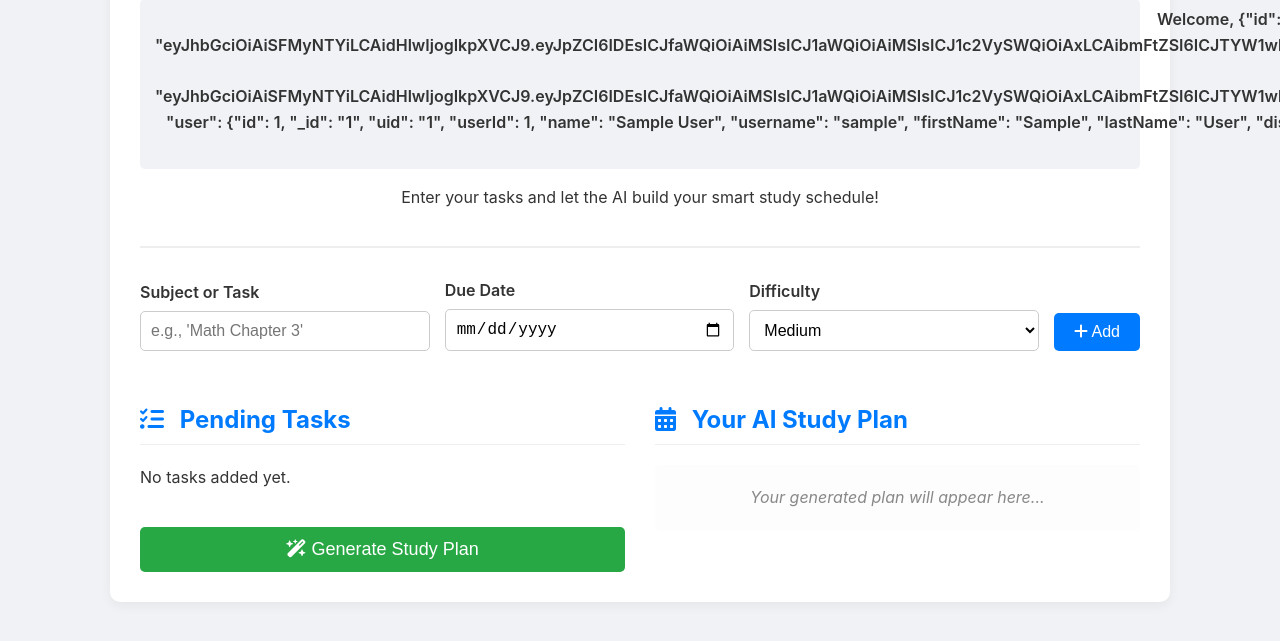
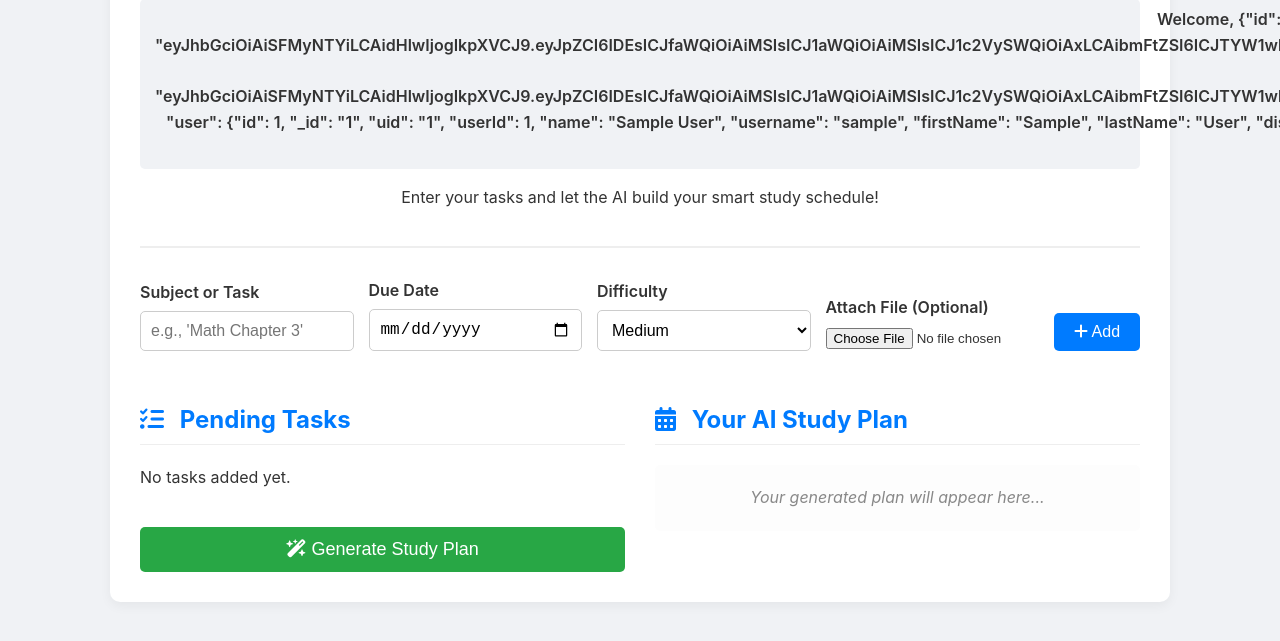
Before and after one commit to palaashbhatia-eng/AI-Planner-FINAL, a plain HTML site: page planner.html in a window 1280 px wide. Shown: the part 117-758 px from the top of the page. Drawn offline with Linux system fonts and the light colour scheme; sample sign-in values are in the browser's storage.

Commit message:
Update planner.html

```diff
--- a/planner.html
+++ b/planner.html
@@ -36,6 +36,12 @@
                     <option value="5">Hard</option>
                 </select>
             </div>
+
+            <div class="input-group">
+                <label for="pdf-file-input">Attach File (Optional)</label>
+                <input type="file" id="pdf-file-input" accept=".pdf">
+            </div>
+
             <button id="add-task-btn" title="Add task"><i class="fa-solid fa-plus"></i> Add</button>
         </div>
 
```
